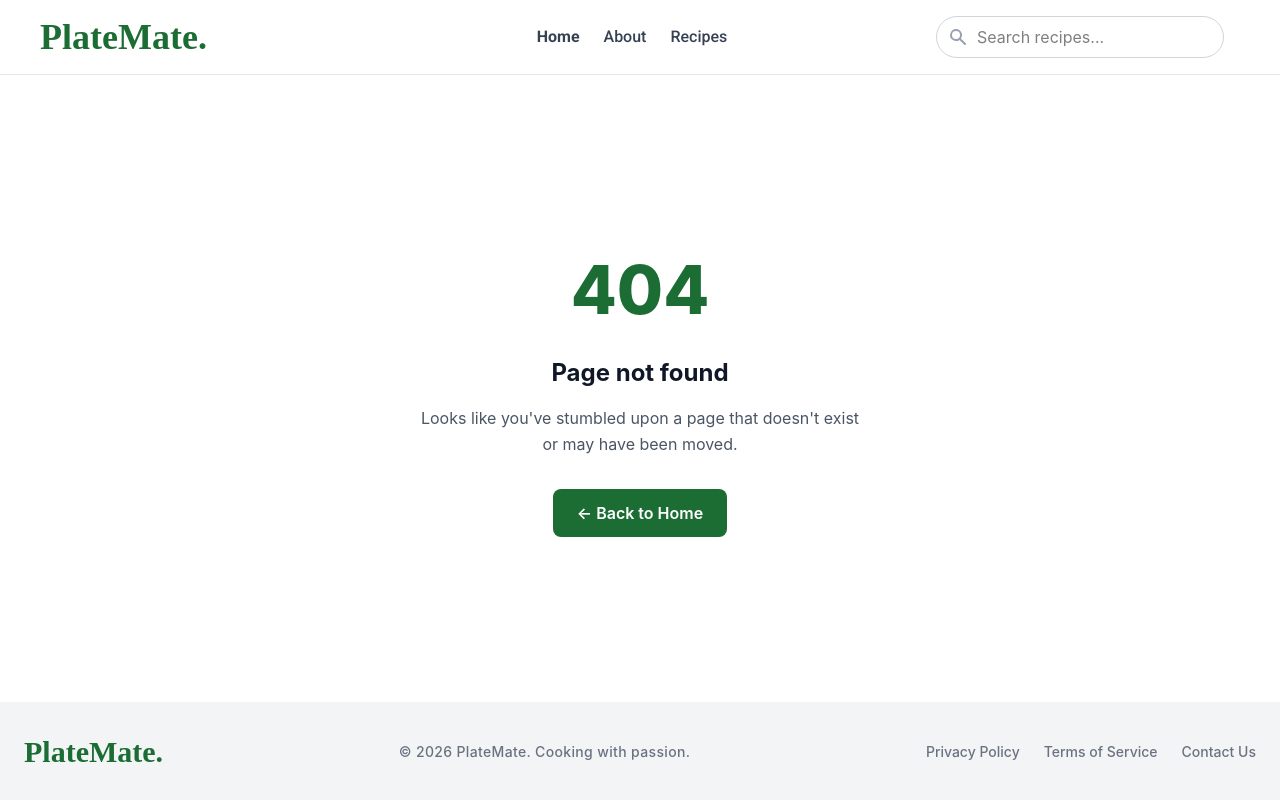
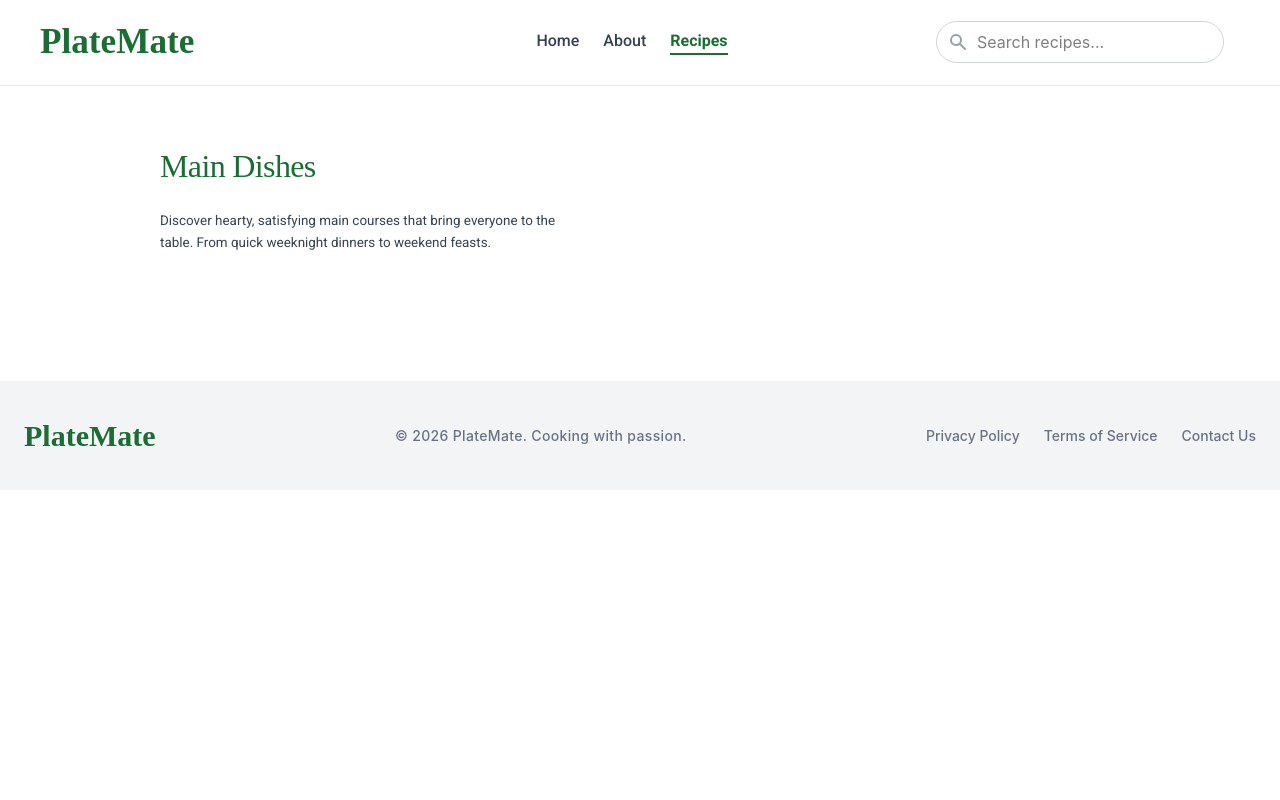
Before and after one commit to Chipboong/Interactive-Recipe-Book, a React (Vite) app: page /recipes in a window 1280 px wide. Built offline with nearby package versions, Linux system fonts and the light colour scheme; a web font is replaced by a local one.

Commit message:
update navbar for accessibility, add recipe page

```diff
--- a/index.html
+++ b/index.html
@@ -3,8 +3,9 @@
     <head>
         <meta charset="UTF-8" />
         <link rel="icon" type="image/svg+xml" href="/favicon.svg" />
+        <link href="https://fonts.googleapis.com/css2?family=Roboto:ital,wght@0,100..900;1,100..900&family=Roboto+Serif:ital,opsz,wght@0,8..144,100..900;1,8..144,100..900&display=swap" rel="stylesheet" />
         <meta name="viewport" content="width=device-width, initial-scale=1.0" />
-        <title>interactive-recipe-book</title>
+        <title>PlateMate</title>
         <link href="/src/index.css" rel="stylesheet" />
     </head>
     <body>
--- a/src/components/Footer.jsx
+++ b/src/components/Footer.jsx
@@ -6,9 +6,10 @@ export default function Footer() {
       <div className="mx-auto flex max-w-7xl flex-col items-center gap-6 text-center md:flex-row md:items-center md:justify-between md:text-left">
         <Link
           to="/"
-          className="text-3xl font-roboto-serif font-bold text-primary-green"
+          className=" font-roboto-serif font-bold text-primary-green"
+          style={{ fontSize: 'clamp(1.3rem, 1rem + 1.5vw, 1.875rem)' }}
         >
-          PlateMate.
+          PlateMate
         </Link>
 
 
--- a/src/components/NavBar.jsx
+++ b/src/components/NavBar.jsx
@@ -1,29 +1,54 @@
 import { useState } from "react";
 import { NavLink } from "react-router";
+
+const getDeskLink = ({ isActive }) => ({
+  fontWeight: isActive ? '700' : '500',
+  color: isActive ? '#1B6D33' : 'inherit',
+  borderBottom: isActive ? '2px solid #1B6D33' : '2px solid rgba(0, 128, 0, 0)',
+  // paddingBottom: '1px',
+  transition: 'border-color 0.2s ease, color 0.2s ease',
+  textDecoration: 'none',
+})
+
+const getDrawerLink = ({ isActive }) => ({
+  backgroundColor: isActive ? '#f0fdf4' : 'transparent',
+  color: isActive ? '#1B6D33' : 'inherit',
+  fontWeight: isActive ? '600' : '400',
+  transition: 'background-color 0.2s ease-in-out, color 0.2s ease-in-out',
+})
+
+
 export default function Navbar() {
   const [navOpen, setNavOpen] = useState(false);
+
   return (
     <>
       <nav className="flex items-center justify-between p-4 px-10 bg-white border-b border-gray-200">
+
         <div className="flex items-center">
           <NavLink
             to={"/"}
-            className="text-4xl font-roboto-serif font-bold text-primary-green lg:w-72"
+            className="font-roboto-serif font-bold text-primary-green lg:w-72"
+            style={{ fontSize: 'clamp(1.4rem, 1rem + 1.5vw, 2.25rem)' }}
           >
-            PlateMate.
+            PlateMate
           </NavLink>
         </div>
+
+
         <div className="lg:flex hidden  justify-center items-center w-full font-roboto space-x-6 text-gray-700 font-medium">
-          <NavLink to={"/"} className="hover:text-green-800 font-bold">
+          <NavLink to={"/"} style={getDeskLink} className="hover:text-green-800">
             Home
           </NavLink>
-          <NavLink to="/about" className="hover:text-green-800">
+          <NavLink to="/about" style={getDeskLink} className="hover:text-green-800">
             About
           </NavLink>
-          <NavLink to="/recipe" className="hover:text-green-800">
+          <NavLink to="/recipes" style={getDeskLink} className="hover:text-green-800">
             Recipes
           </NavLink>
         </div>
+
+
         <div className="lg:flex hidden items-center lg:space-x-4">
           <div className="relative">
             <input
@@ -44,23 +69,29 @@ export default function Navbar() {
             </svg>
           </div>
 
+
           <button className="bg-orange-600 text-white px-6 py-2 md:hidden rounded-full font-semibold hover:bg-orange-700">
             Add Recipe
           </button>
         </div>
+
         <div className="lg:hidden flex">
           <button
             className="w-7 h-auto"
+            style={{ cursor: 'pointer' }}
             onClick={() => {
               setNavOpen(navOpen ? false : true);
             }}
           >
-            <svg xmlns="http://www.w3.org/2000/svg" viewBox="0 0 640 640">
-              <path d="M96 160C96 142.3 110.3 128 128 128L512 128C529.7 128 544 142.3 544 160C544 177.7 529.7 192 512 192L128 192C110.3 192 96 177.7 96 160zM96 320C96 302.3 110.3 288 128 288L512 288C529.7 288 544 302.3 544 320C544 337.7 529.7 352 512 352L128 352C110.3 352 96 337.7 96 320zM544 480C544 497.7 529.7 512 512 512L128 512C110.3 512 96 497.7 96 480C96 462.3 110.3 448 128 448L512 448C529.7 448 544 462.3 544 480z" />
+            <svg viewBox="0 0 100 80" width="25" height="25" fill="currentColor">
+              <rect width="100" height="6" rx="6"></rect>
+              <rect y="25" width="100" height="6" rx="6"></rect>
+              <rect y="50" width="100" height="6" rx="6"></rect>
             </svg>
           </button>
         </div>
       </nav>
+
       <div
         className={`
           fixed top-0 left-0 z-50 h-screen w-64
@@ -71,30 +102,35 @@ export default function Navbar() {
         `}
       >
         <div className="flex items-center justify-between border-b p-5">
-          <h2 className="text-2xl font-bold text-primary-green">PlateMate.</h2>
-
-          <button onClick={() => setNavOpen(false)} className="text-2xl">
+          <h2 className="font-roboto-serif text-2xl text-primary-green">PlateMate</h2>
+          <button onClick={() => setNavOpen(false)} className="text-2xl" style={{ cursor: 'pointer' }}>
             ✕
           </button>
         </div>
 
-        <nav className="flex flex-col p-5 space-y-5">
+        <nav className="flex flex-col p-5 space-y-2">
           <NavLink
             to="/"
-            className="rounded-md px-3 py-2 font-semibold hover:bg-green-100 hover:text-green-800"
+            onClick={() => setNavOpen(false)}
+            style={getDrawerLink}
+            className="rounded-md px-3 py-2 hover:bg-green-100 hover:text-green-800"
           >
             Home
           </NavLink>
 
           <NavLink
             to="/about"
+            onClick={() => setNavOpen(false)}
+            style={getDrawerLink}
             className="rounded-md px-3 py-2 hover:bg-green-100 hover:text-green-800"
           >
             About
           </NavLink>
 
           <NavLink
-            to="/recipe"
+            to="/recipes"
+            onClick={() => setNavOpen(false)}
+            style={getDrawerLink}
             className="rounded-md px-3 py-2 hover:bg-green-100 hover:text-green-800"
           >
             Recipes
--- a/src/components/about/HeroParallax.jsx
+++ b/src/components/about/HeroParallax.jsx
@@ -66,6 +66,8 @@ function HeroParallax() {
             src={heroImage}
             alt={CONFIG.image.alt}
             className='h-full w-full object-cover select-none'
+            loading='eager'
+            fetchPriority='high'
             style={{ objectPosition: CONFIG.image.objectPosition }}
           />
         </motion.div>
--- /dev/null
+++ b/src/components/recipes/PageHeader.jsx
@@ -0,0 +1,23 @@
+function PageHeader() {
+    return(
+        <section className="w-full px-6 sm:px-10 md:px-28 lg:px-40 pt-4 pb-16 md:pb-24 lg:pb-32">
+            <h2
+                className="font-roboto-serif text-primary-green mb-5 mt-10"
+                style={{ fontSize: 'clamp(1.5rem, 3vw, 2rem)', letterSpacing: '-0.02em' }}
+            >
+                Main Dishes
+            </h2>
+            <p
+                className="font-roboto text-gray-700 leading-relaxed"
+                style={{fontSize: 'clamp(0.8rem, 1.05vw, 0.95rem)', maxWidth: '55ch'}}
+            >
+                Discover hearty, satisfying main courses that bring everyone to the table. From quick
+                weeknight dinners to weekend feasts.
+
+            </p>
+
+        </section>
+    )
+}
+
+export default PageHeader;
--- a/src/index.css
+++ b/src/index.css
@@ -13,3 +13,9 @@
     background-color: var(--color-primary-green);
     color: white;
 }
+
+/* Typography size:
+    Body text: clamp(0.8rem, 1.05vw, 0.95rem)
+    Section heading: clamp(1.5rem, 3.5vw, 2rem)
+    Logo (navbar): clamp(1.3rem, 1rem + 1.5vw, 2.25rem)
+*/
--- a/src/router.js
+++ b/src/router.js
@@ -3,6 +3,7 @@ import App from "./App";
 import Home from "@/routes/Home.jsx";
 import About from "@/routes/About.jsx";
 import NotFound from "@/routes/NotFound.jsx";
+import Recipes from "@/routes/Recipes";
 
 const router = createBrowserRouter([
   {
@@ -18,6 +19,10 @@ const router = createBrowserRouter([
         Component: About,
       },
       {
+        path: "/recipes",
+        Component: Recipes,
+      },
+      {
         path: "/*",
         Component: NotFound,
       },
--- /dev/null
+++ b/src/routes/Recipes.jsx
@@ -0,0 +1,11 @@
+import PageHeader from "@/components/recipes/PageHeader";
+
+function Recipes() {
+    return(
+        <main aria-label="The Recipe Page">
+            <PageHeader/>
+        </main>
+    )
+}
+
+export default Recipes;
```
